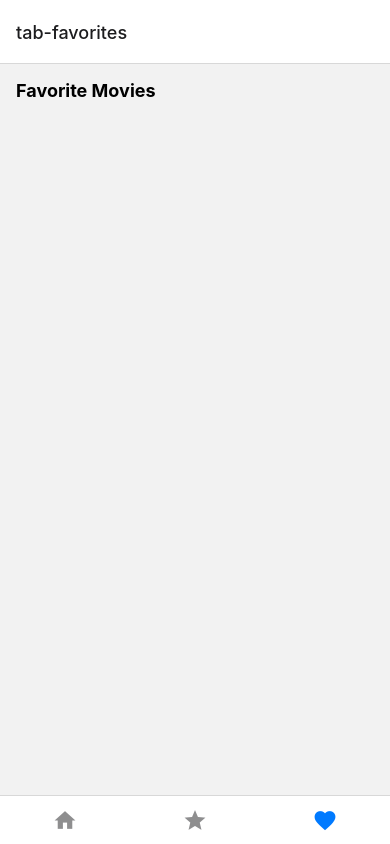
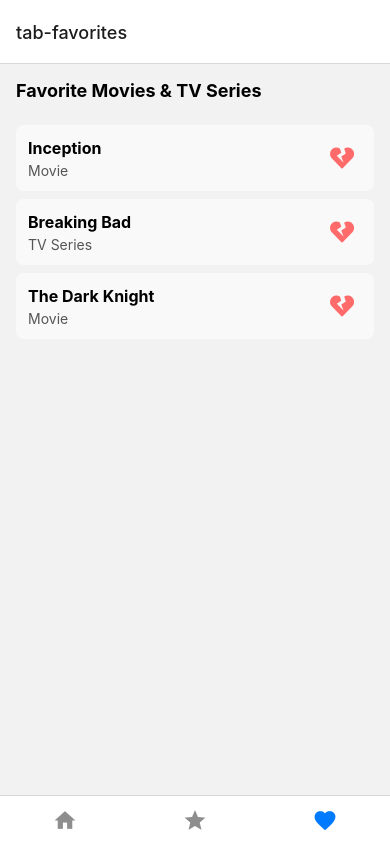
Before and after one commit to mariaantici/univerbal-test, a React Native app: screen /tab-favorites in a window 390 px wide. Built offline with nearby package versions, Linux system fonts and the light colour scheme; no server answers.

Commit message:
tab-favorites: implement the view

```diff
--- a/app/screens/favorites/index.tsx
+++ b/app/screens/favorites/index.tsx
@@ -1,6 +1,7 @@
 import { createNativeStackNavigator } from '@react-navigation/native-stack';
-import { type ReactNode } from 'react';
-import { View, Text, StyleSheet } from 'react-native';
+import { type ReactNode, useState, useEffect } from 'react';
+import { View, Text, StyleSheet, FlatList, Pressable } from 'react-native';
+import FontAwesome5 from '@expo/vector-icons/FontAwesome5';
 import MovieScreen from '@/screens/movie';
 import TvSeriesScreen from '@/screens/tv-series';
 
@@ -28,9 +29,54 @@
 }
 
 function FavoritesHomeScreen(): ReactNode {
+  const [favorites, setFavorites] = useState<any[]>([]);
+
+  useEffect(() => {
+    // Simulate fetching favorite movies and TV series
+    const fetchFavorites = async () => {
+      const favoriteData = [
+        { id: '1', title: 'Inception', type: 'movie' },
+        { id: '2', title: 'Breaking Bad', type: 'tv-series' },
+        { id: '3', title: 'The Dark Knight', type: 'movie' },
+      ];
+      setFavorites(favoriteData);
+    };
+
+    fetchFavorites();
+  }, []);
+
+  const handleUnfavorite = (id: string) => {
+    setFavorites((prevFavorites) =>
+      prevFavorites.filter((item) => item.id !== id),
+    );
+  };
+
+  const renderItem = ({ item }: { item: any }) => (
+    <View style={styles.item}>
+      <View style={styles.itemDetails}>
+        <Text style={styles.itemTitle}>{item.title}</Text>
+        <Text style={styles.itemType}>
+          {item.type === 'movie' ? 'Movie' : 'TV Series'}
+        </Text>
+      </View>
+      <Pressable
+        onPress={() => handleUnfavorite(item.id)}
+        style={styles.iconButton}
+      >
+        <FontAwesome5 name="heart-broken" size={24} color="#ff6b6b" />
+      </Pressable>
+    </View>
+  );
+
   return (
     <View style={styles.container}>
-      <Text style={styles.title}>Favorite Movies</Text>
+      <Text style={styles.title}>Favorite Movies & TV Series</Text>
+      <FlatList
+        data={favorites}
+        keyExtractor={(item) => item.id}
+        renderItem={renderItem}
+        ItemSeparatorComponent={() => <View style={styles.separator} />}
+      />
     </View>
   );
 }
@@ -42,5 +88,32 @@
   title: {
     fontSize: 18,
     fontWeight: 'bold',
+    marginBottom: 24,
+  },
+  item: {
+    flexDirection: 'row',
+    justifyContent: 'space-between',
+    alignItems: 'center',
+    padding: 12,
+    backgroundColor: '#f9f9f9',
+    borderRadius: 8,
+  },
+  itemDetails: {
+    flex: 1,
+  },
+  itemTitle: {
+    fontSize: 16,
+    fontWeight: 'bold',
+    marginBottom: 4,
+  },
+  itemType: {
+    fontSize: 14,
+    color: '#555',
+  },
+  iconButton: {
+    padding: 8,
+  },
+  separator: {
+    height: 8,
   },
 });
```
